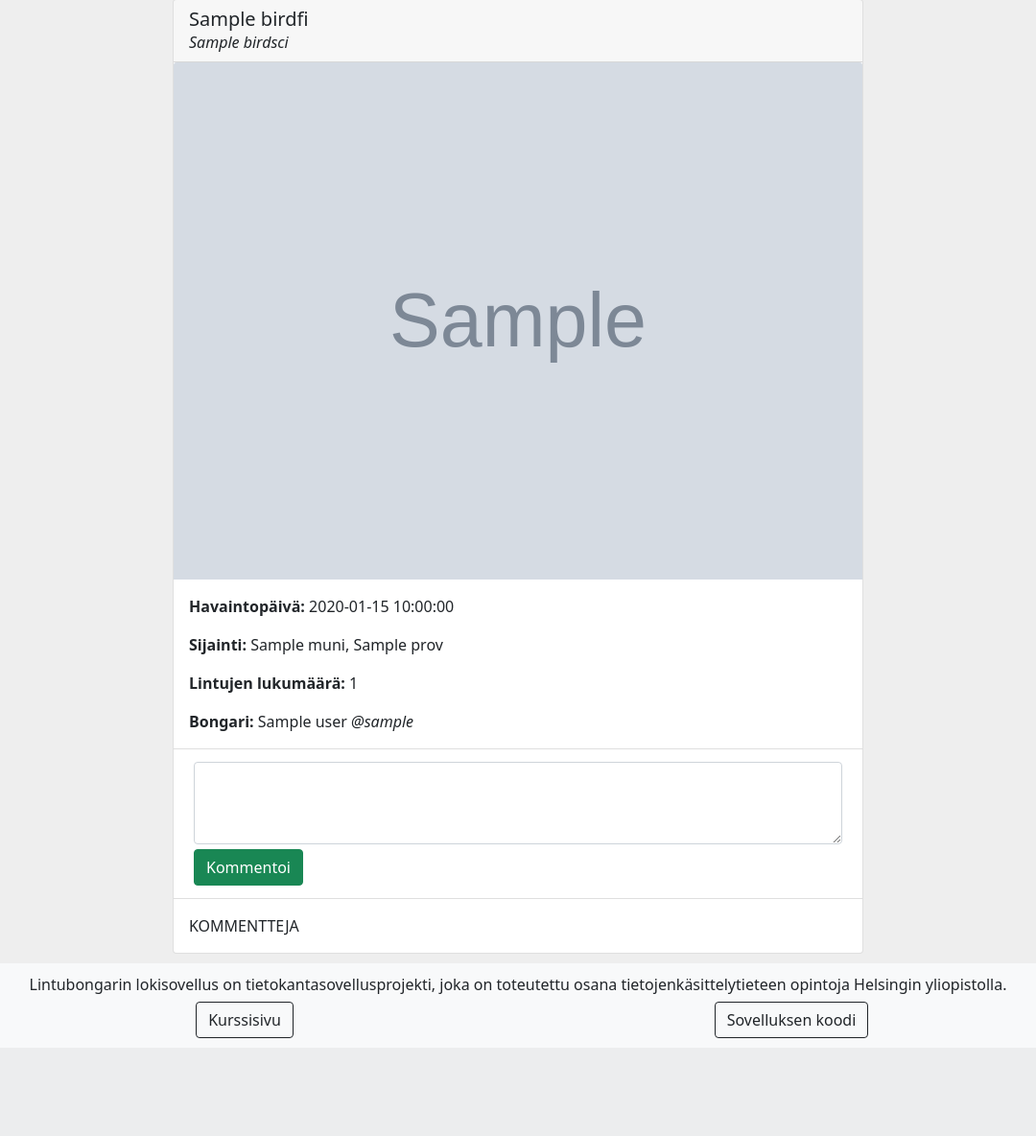
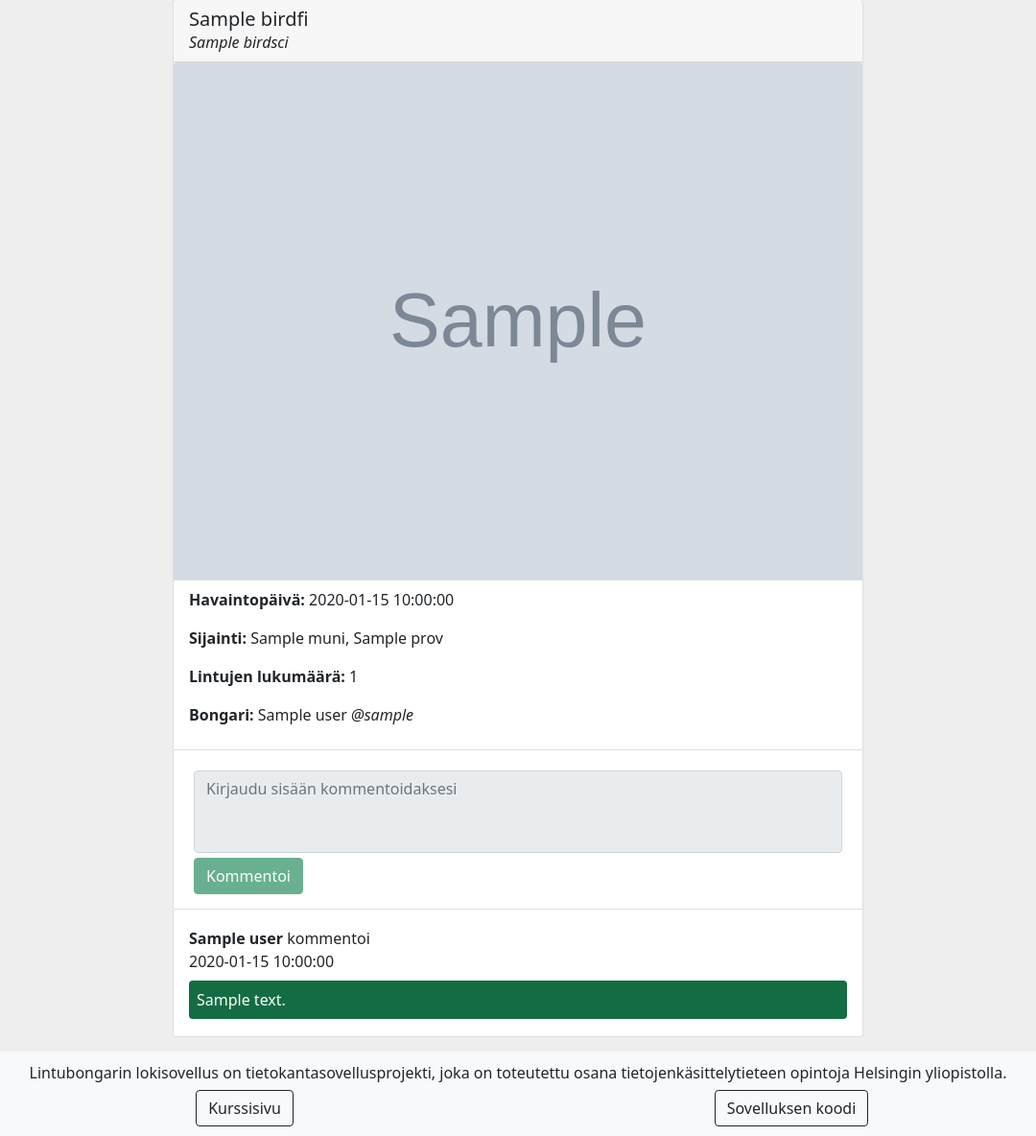
Before and after one commit to Jeemlei/Lintuloki, a Flask app: template app/templates/observation.html in a window 1280 px wide. Shown: the part 81-1265 px from the top of the page at 96% size, without its empty margins (100-1180 px from the left). Before the commit the page ends 1163 px from the top, so only its background shows below. Run offline with Flask 2, Linux system fonts and the light colour scheme; the template is opened without the code that fills it: most values are stand-ins (such as "Sample title", 1, 10 or a date in 2020); grey boxes marked "Sample" are stand-in pictures.

Commit message:
comments working

```diff
--- a/app/static/styles.css
+++ b/app/static/styles.css
@@ -41,11 +41,11 @@ footer {
 }
 
 h1 {
-	color: #000034;
+	color: #146c43;
 }
 
 a {
-	color: #198754;
+	color: #643700;
 }
 
 a:hover {
@@ -61,3 +61,11 @@ a:hover {
 	border-color: #198754;
 	box-shadow: 0px 0px 1px #fff, 0px 0px 8px #198754;
 }
+
+.comment {
+	margin-bottom: 10px;
+	padding: .5rem;
+	border-radius: .25rem;
+	color: white;
+	background-color: #146c43;
+}
--- a/app/templates/layout.html
+++ b/app/templates/layout.html
@@ -16,7 +16,7 @@
 			integrity="sha384-JEW9xMcG8R+pH31jmWH6WWP0WintQrMb4s7ZOdauHnUtxwoG2vI5DkLtS3qm9Ekf"
 			crossorigin="anonymous"
 		></script>
-		<link rel="stylesheet" type="text/css" href="/static/styles.css" />
+		<link rel="stylesheet" type="text/css" href="{{ url_for('static', filename='styles.css') }}" />
 		<link
 			rel="shortcut icon"
 			href="{{ url_for('static', filename='favicon.ico') }}"
--- a/app/templates/observation.html
+++ b/app/templates/observation.html
@@ -1,6 +1,6 @@
 {% extends "layout.html" %} {% block content %}
 <div class="d-flex justify-content-center">
-	<div class="card" style="width: 45rem; margin-bottom: 10px">
+	<div class="card" style="width: 45rem; margin-bottom: 15px">
 		<div class="card-header">
 			<h5 style="margin: 0px">{{ observation.birdfi }}</h5>
 			<i>{{ observation.birdsci }}</i>
@@ -10,7 +10,8 @@
 			<img class="card-img-top" src="/images/{{ observation.imgid }}" />
 		</a>
 		{% endif %}
-		<div style="padding-bottom: 0px;" class="card-body">
+		<ul class="list-group list-group-flush">
+			<li class="list-group-item">
 				<p><b>Havaintopäivä:</b> {{ observation.date }}</p>
 				<p><b>Sijainti:</b> {{ observation.muni }}, {{ observation.prov }}</p>
 				<p><b>Lintujen lukumäärä:</b> {{ observation.count }}</p>
@@ -21,24 +22,59 @@
 					<b>Bongari:</b> {{ observation.user }}
 					<i>@{{ observation.usernick }}</i>
 				</p>
-		</div>
-		<ul class="list-group list-group-flush">
-			<li class="list-group-item">
-				<form method="POST" action="/comment/{{ observation.obsid }}">
+			</li>
+		</ul>
+		<div style="padding-bottom: 0px" class="card-body">
+			{% if session.username %}
+			<!--Form will return the following:
+				comment	: text
+			-->
+			<form
+				style="margin-bottom: 10px"
+				method="POST"
+				action="/comment/{{ observation.obsid }}"
+			>
 				<textarea
+					style="resize: none"
 					class="form-control"
 					name="comment"
 					id="comment"
 					rows="3"
+					placeholder="Kirjoita kommentti"
+					maxlength="256"
+					required
 				></textarea>
 				<button style="margin-top: 5px" class="btn btn-success" type="submit">
 					Kommentoi
 				</button>
 			</form>
+			{% else %}
+			<!--Dummy form-->
+			<form style="margin-bottom: 10px">
+				<textarea
+					style="resize: none"
+					class="form-control"
+					rows="3"
+					placeholder="Kirjaudu sisään kommentoidaksesi"
+					disabled
+				></textarea>
+				<button style="margin-top: 5px" class="btn btn-success" disabled>
+					Kommentoi
+				</button>
+			</form>
+			{% endif %}
+		</div>
+		{% if comments %}
+		<ul class="list-group list-group-flush">
+			{% for comment in comments %}
+			<li class="list-group-item">
+				<p style="margin-top: 10px;margin-bottom: .5rem;">
+					<b>{{ comment.user }}</b> kommentoi<br />{{ comment.posting_time }}
+				</p>
+				<p class="comment">{{ comment.content }}</p>
 			</li>
+			{% endfor %}
 		</ul>
-		{% if comments %}
-		<div class="card-body">KOMMENTTEJA</div>
 		{% else %}
 		<div class="card-footer text-muted">Ei kommentteja</div>
 		{% endif %}
--- a/app/templates/observations.html
+++ b/app/templates/observations.html
@@ -30,7 +30,7 @@
 			<form
 				style="padding-left: 0px; padding-right: 0px"
 				method="POST"
-				action="/observations/1"
+				action="/observations/page/1"
 			>
 				<div class="row">
 					<div class="col">
```
Also changed, not shown: app/observations.py (+41 -12 lines), app/routes.py (+18 -7 lines). Lines whose indentation alone changed are shown as unchanged.
